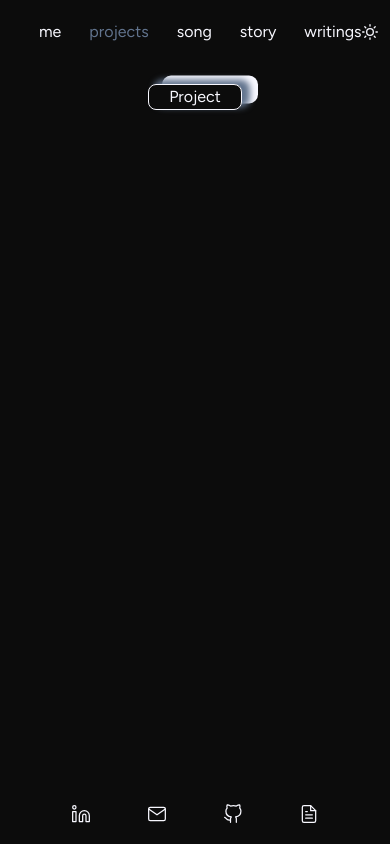
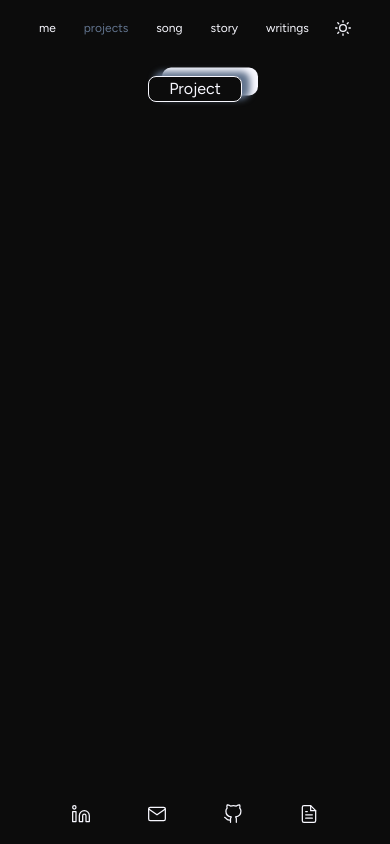
Before and after one commit to winston-edwin-chiong/personal-website, a Next.js app: page /projects in a window 390 px wide. Built offline with nearby package versions, Linux system fonts and the light colour scheme.

Commit message:
fix header

```diff
--- a/src/app/page.tsx
+++ b/src/app/page.tsx
@@ -1,5 +1,5 @@
 import Image from "next/image";
-import me from "../assets/images/me.jpg";
+// import me from "../assets/images/me.jpg";
 import me2 from "../assets/images/me2.jpg";
 
 export default function Home() {
--- a/src/app/projects/page.tsx
+++ b/src/app/projects/page.tsx
@@ -9,7 +9,7 @@ export default function Projects() {
 function Project() {
   return (
     <>
-      <div className="border-primary rounded-lg border px-5 shadow-[7px_-3.5px_6px_1px_var(--color-slate-500),15px_-7.5px_0px_1px_var(--foreground)]">
+      <div className="rounded-lg border px-5 shadow-[7px_-3.5px_6px_1px_var(--color-slate-500),15px_-7.5px_0px_1px_var(--foreground)]">
         Project
       </div>
     </>
--- a/src/components/header.tsx
+++ b/src/components/header.tsx
@@ -24,7 +24,7 @@ export default function Header() {
             key={link.label}
             href={link.href}
             className={cn(
-              `${i == 0 ? "mr-2.5 md:mr-5" : i == lastLinkIdx ? "ml-2.5 md:ml-5" : "mx-2.5 md:mx-5"} transition-colors duration-200 ease-in-out hover:text-slate-500`,
+              `${i == 0 ? "mr-2.5 lg:mr-5" : i == lastLinkIdx ? "ml-2.5 lg:ml-5" : "mx-2.5 lg:mx-5"} text-xs transition-colors duration-200 ease-in-out hover:text-slate-500 sm:text-sm md:text-base`,
               pathName === link.href ? "text-slate-500" : "",
             )}
           >
```
